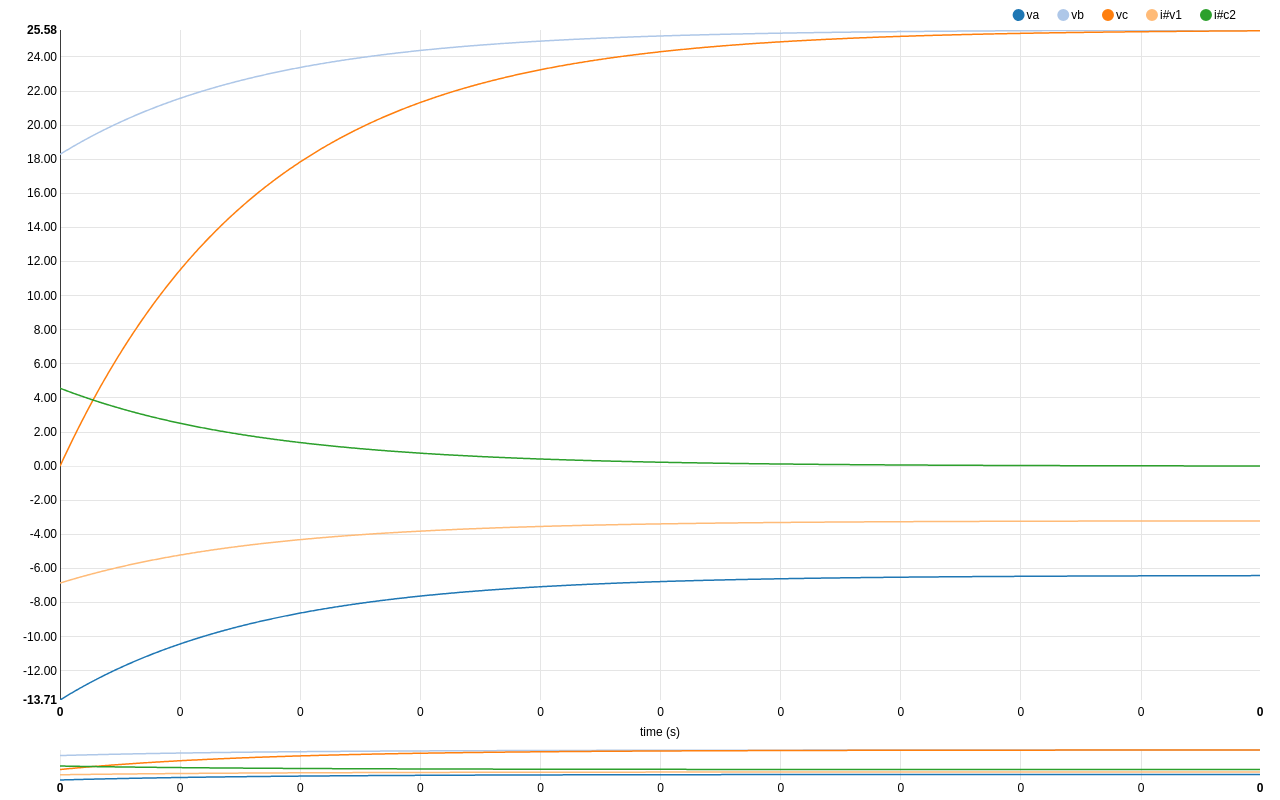
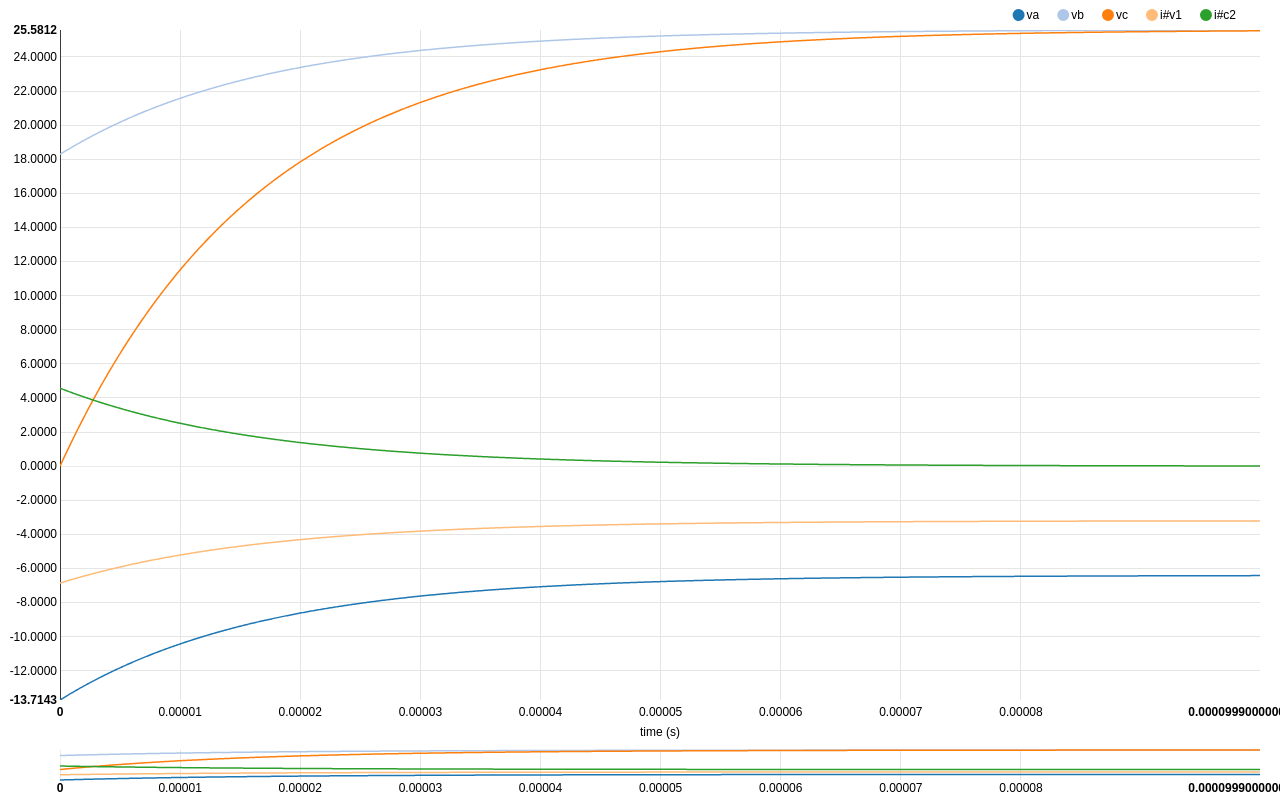
Before and after one commit to arturaugusto/jscap, a plain HTML site: page index.html in a window 1280 px wide. Drawn offline with Linux system fonts and the light colour scheme.

Commit message:
Update index.html

```diff
--- a/index.html
+++ b/index.html
@@ -80,10 +80,10 @@
 
   nv.addGraph(function() {
     var chart = nv.models.lineWithFocusChart()
-    chart.xAxis.tickFormat(d3.format(',f')).axisLabel("time (s)");
-    chart.x2Axis.tickFormat(d3.format(',f'));
+    chart.xAxis.tickFormat(d3.format(',0.4f')).axisLabel("time (s)");
+    chart.x2Axis.tickFormat(d3.format(',0.4f'));
 
-    chart.yTickFormat(d3.format(',.2f'));
+    chart.yTickFormat(d3.format(',.4f'));
 
     chart.useInteractiveGuideline(true);
 
```
